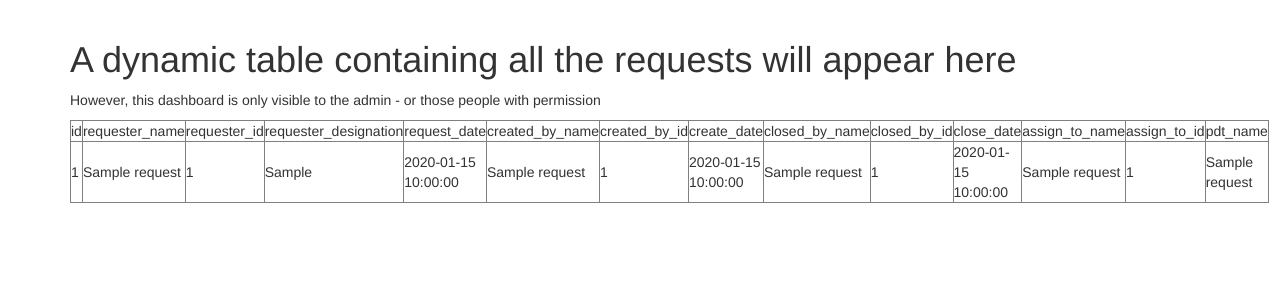
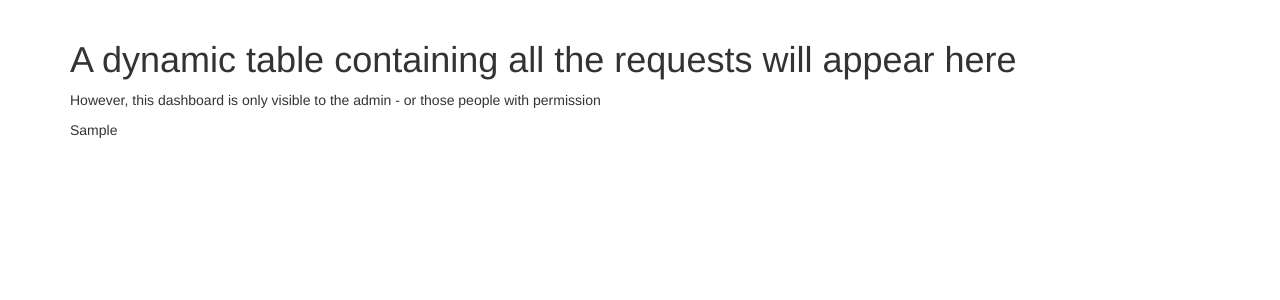
Before and after one commit to wfxronald/compauto, a Flask app: template main/templates/dashboard.html in a window 1280 px wide. Shown: the part 52-352 px from the top of the page. Run offline with Flask 2, Linux system fonts and the light colour scheme; tables that the repository leaves empty hold one stand-in row (values such as "Sample post"); the template is opened without the code that fills it: values that come from a table or form of the project are taken from there, most other values are stand-ins (such as "Sample title", 1, 10 or a date in 2020); some libraries are stand-ins or nearby versions.

Commit message:
render request dashboard using flask_table library

```diff
--- a/main/templates/dashboard.html
+++ b/main/templates/dashboard.html
@@ -4,53 +4,5 @@
 {% block app_content %}
     <h1>A dynamic table containing all the requests will appear here</h1>
     <p>However, this dashboard is only visible to the admin - or those people with permission</p>
-
-    <table border="1" cellpadding="5" cellspacing="5">
-        <!For headers, manuals until I find a way to loop through>
-        <tr>
-            <td>id</td>
-
-            <td>requester_name</td>
-            <td>requester_id</td>
-            <td>requester_designation</td>
-            <td>request_date</td>
-
-            <td>created_by_name</td>
-            <td>created_by_id</td>
-            <td>create_date</td>
-
-            <td>closed_by_name</td>
-            <td>closed_by_id</td>
-            <td>close_date</td>
-
-            <td>assign_to_name</td>
-            <td>assign_to_id</td>
-
-            <td>pdt_name</td>
-        </tr>
-        {% for request in requests %}
-            <tr>
-                {# As of now, placeholder until I find a way to loop through all columns #}
-                <td>{{ request.id }}</td>
-
-                <td>{{ request.requester_name }}</td>
-                <td>{{ request.requester_id }}</td>
-                <td>{{ request.requester_designation }}</td>
-                <td>{{ request.request_date }}</td>
-
-                <td>{{ request.created_by_name }}</td>
-                <td>{{ request.created_by_id }}</td>
-                <td>{{ request.create_date }}</td>
-
-                <td>{{ request.closed_by_name }}</td>
-                <td>{{ request.closed_by_id }}</td>
-                <td>{{ request.close_date }}</td>
-
-                <td>{{ request.assign_to_name }}</td>
-                <td>{{ request.assign_to_id }}</td>
-
-                <td>{{ request.pdt_name }}</td>
-            </tr>
-        {% endfor %}
-    </table>
+    {{ request_table }}
 {% endblock %}
--- a/requirements.txt
+++ b/requirements.txt
@@ -4,3 +4,4 @@ flask_sqlalchemy
 flask_migrate
 flask_bootstrap
 flask_login
+flask_table
```
Also changed, not shown: main/routes.py (+26 -1 lines).
